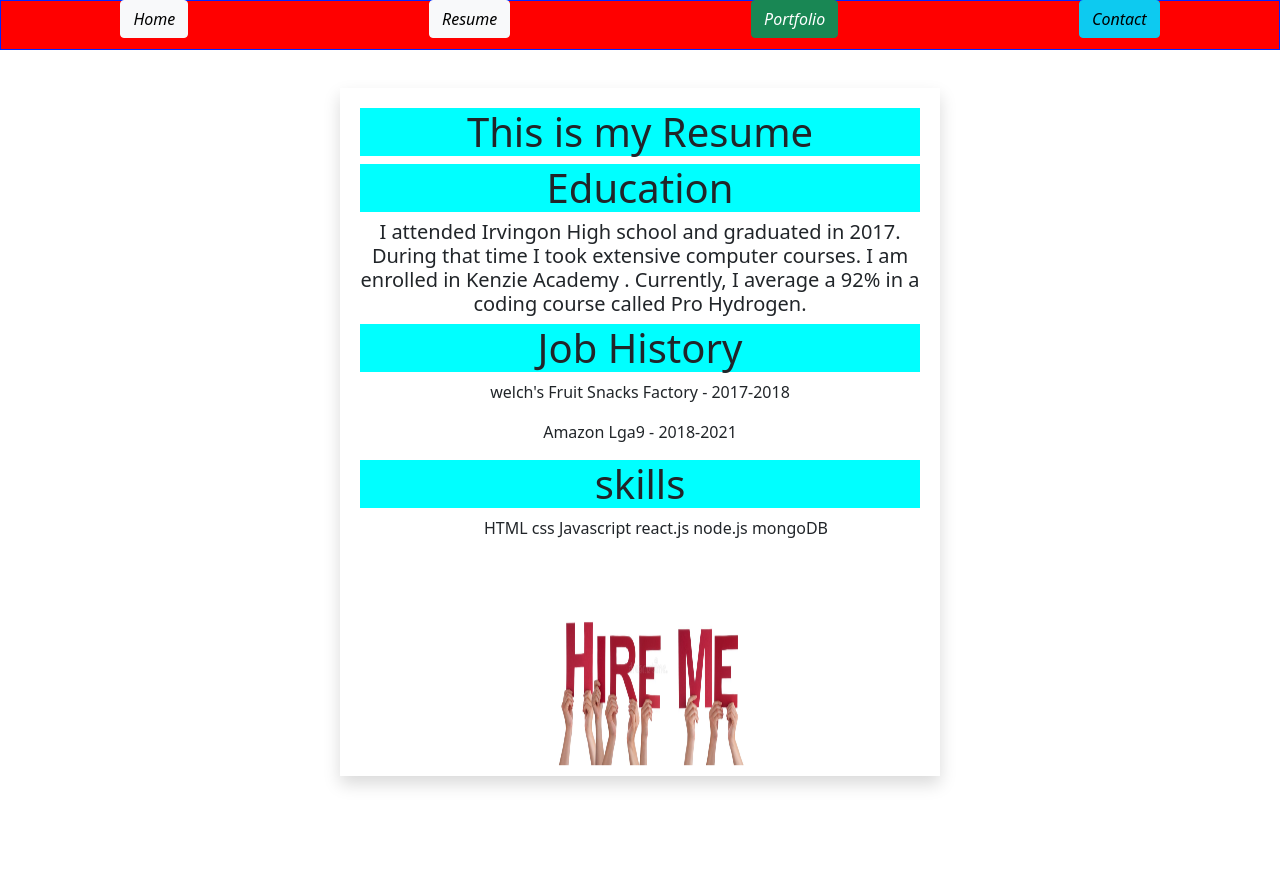
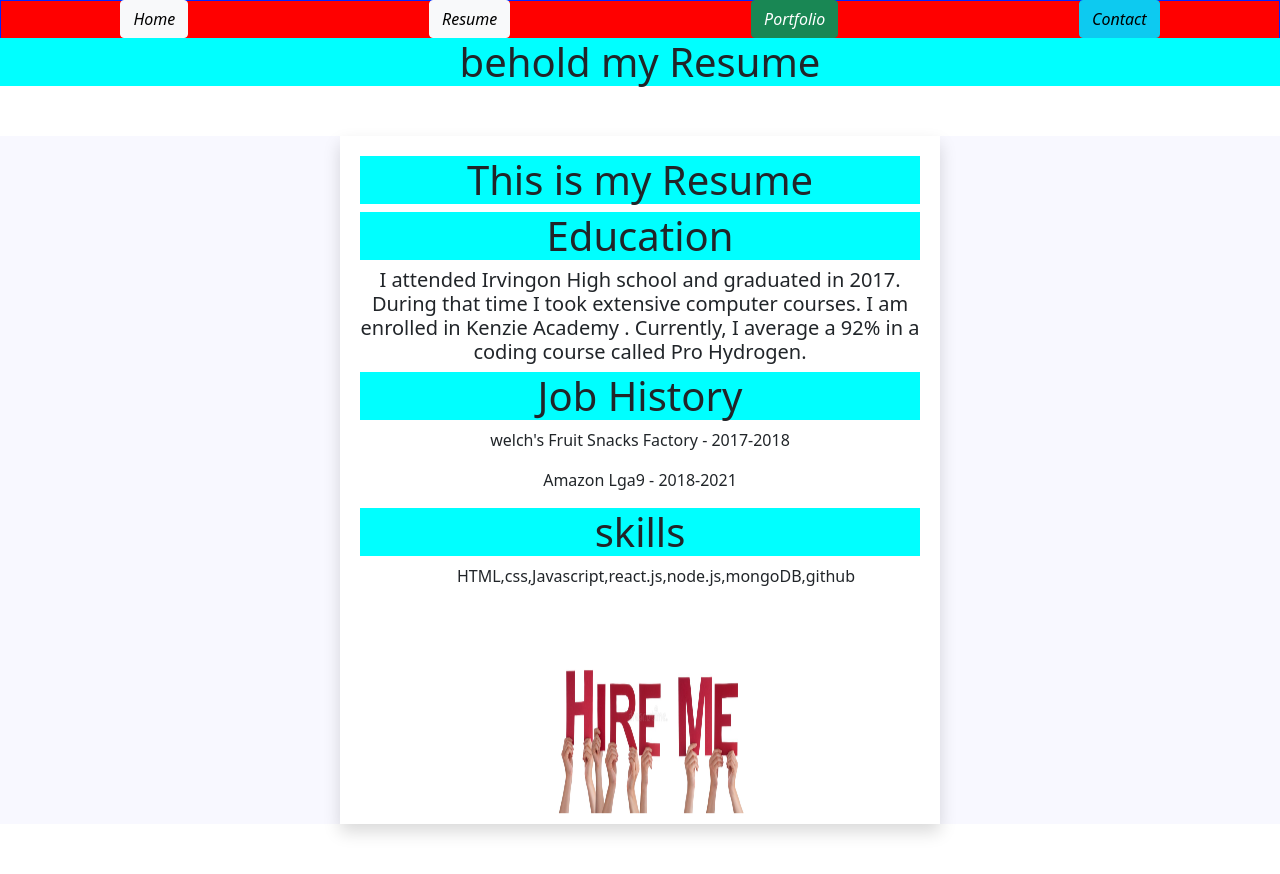
Before and after one commit to JMEN98/new-profile2, a React (Create React App) app: page /Resume in a window 1280 px wide. Before the commit the page ends 826 px from the top, so only its background shows below. Built offline with nearby package versions, Linux system fonts and the light colour scheme.

Commit message:
half-way-done

```diff
--- a/src/App.js
+++ b/src/App.js
@@ -10,7 +10,9 @@ import test from "./test.json";
 function App(props) {
   return (
     <div>
-      <h1 className="nav"> </h1>
+      {/* <Col xs={0} md={2} xl={3}/>
+                <Col xs={12} md={8} xl={6}></Col> */}
+      <h1 className="nav">  </h1>
       <div className=" main-home">
         <Link class="btn btn-light" to="/">
           {" "}
--- a/src/contact.json
+++ /dev/null
@@ -1,7 +0,0 @@
-{
- "header": "jeffbenjamin@gamil.com "
-
-
-
-
-}
--- a/src/index.css
+++ b/src/index.css
@@ -93,3 +93,7 @@ margin-top: -50px;
 margin-bottom: 110px;
 
 }
+.class{background-color:ghostwhite;
+
+
+}
--- a/src/pages/Contact.js
+++ b/src/pages/Contact.js
@@ -1,11 +1,11 @@
 import React  from "react";
-import contact from "../contact.json";
+
 
 function Contact (props){
   return (
   <div  className="contact">
-    <h1> jeffbenjamin@gmail.com</h1>
-    <h1>jeffbenjamin@yahoo.com</h1>
+    <h1> jeffbenjamin605@gmail.com</h1>
+    <h1>jeffbenjamin605@yahoo.com</h1>
     <h1>https://www.linkedin.com/in/jeff-benjamin-194263214/ </h1>
     <h1> https://my.indeed.com/p/jeffb-1poy65f</h1>
   </div>
--- a/src/pages/Resume.js
+++ b/src/pages/Resume.js
@@ -8,7 +8,7 @@ function Resume(props) {
  return(
 
 
-
+  <div> <h1>behold my Resume </h1>
   <div className="class"  >
    <article class="shadow">
   <h1>{skills.header}</h1>
@@ -26,7 +26,7 @@ function Resume(props) {
 
   </div>
 
-
+</div>
 
 
 
--- a/src/pages/Work.js
+++ b/src/pages/Work.js
@@ -1,12 +1,15 @@
 import React  from"react";
-
+import { Route, Switch, Link } from "react-router-dom";
 
 
 function Work (props){
 return (
 <div>
   <h1> Behold my portfolio </h1>
+  <a href="https://github.com/KenzieAcademy-Students/kenziecart-app-JMEN98"> is a app</a>
+  <a href="https://github.com/JMEN98/portfolio"> my old portfolio</a>
 </div>
+
 
 )
 
--- a/src/skills.json
+++ b/src/skills.json
@@ -10,5 +10,5 @@
 
   "h1": "skills",
   "soft": "soft skills",
-  "skillList":"HTML css Javascript react.js node.js mongoDB "
+  "skillList":"HTML,css,Javascript,react.js,node.js,mongoDB,github "
 }
```
Also changed, not shown: src/github.json (added, +7 -0 lines).
